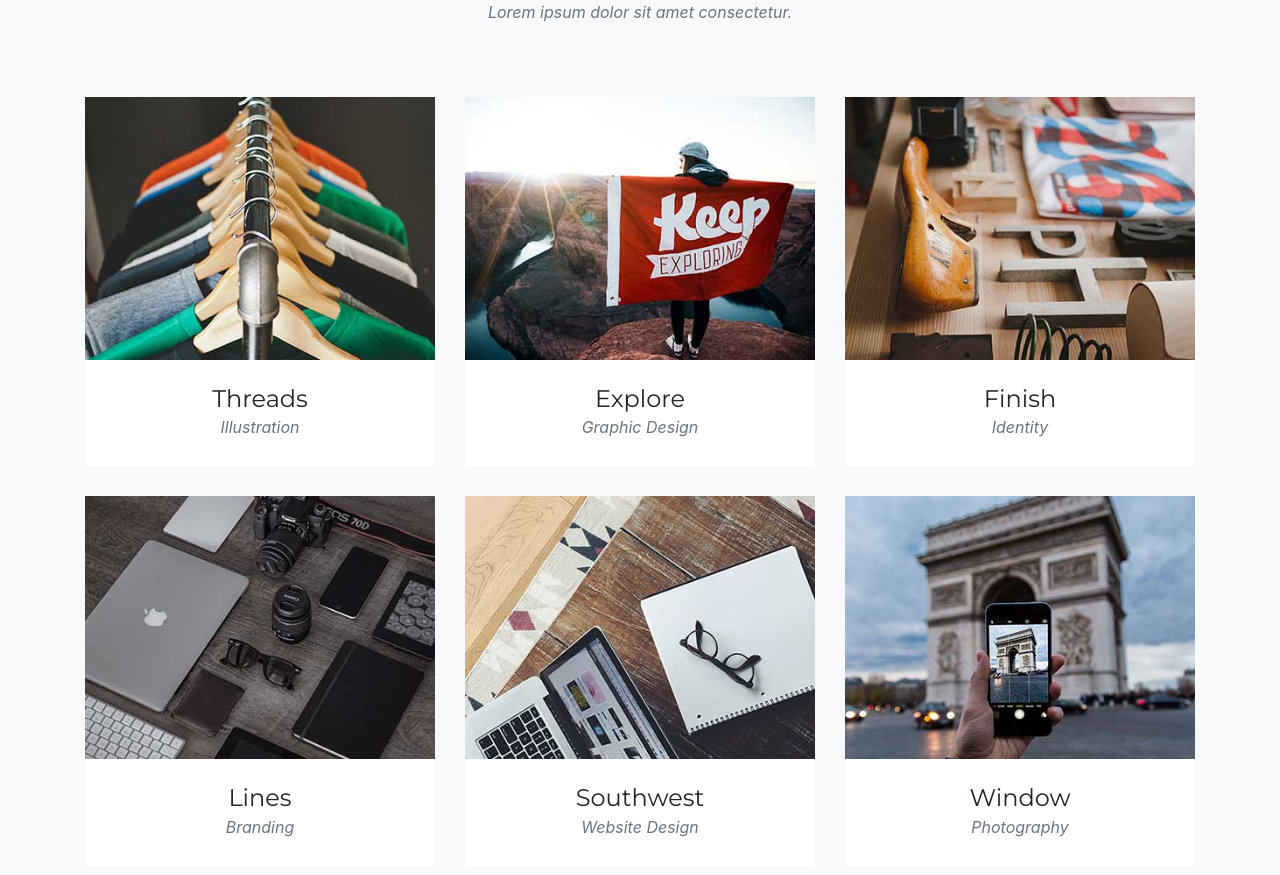
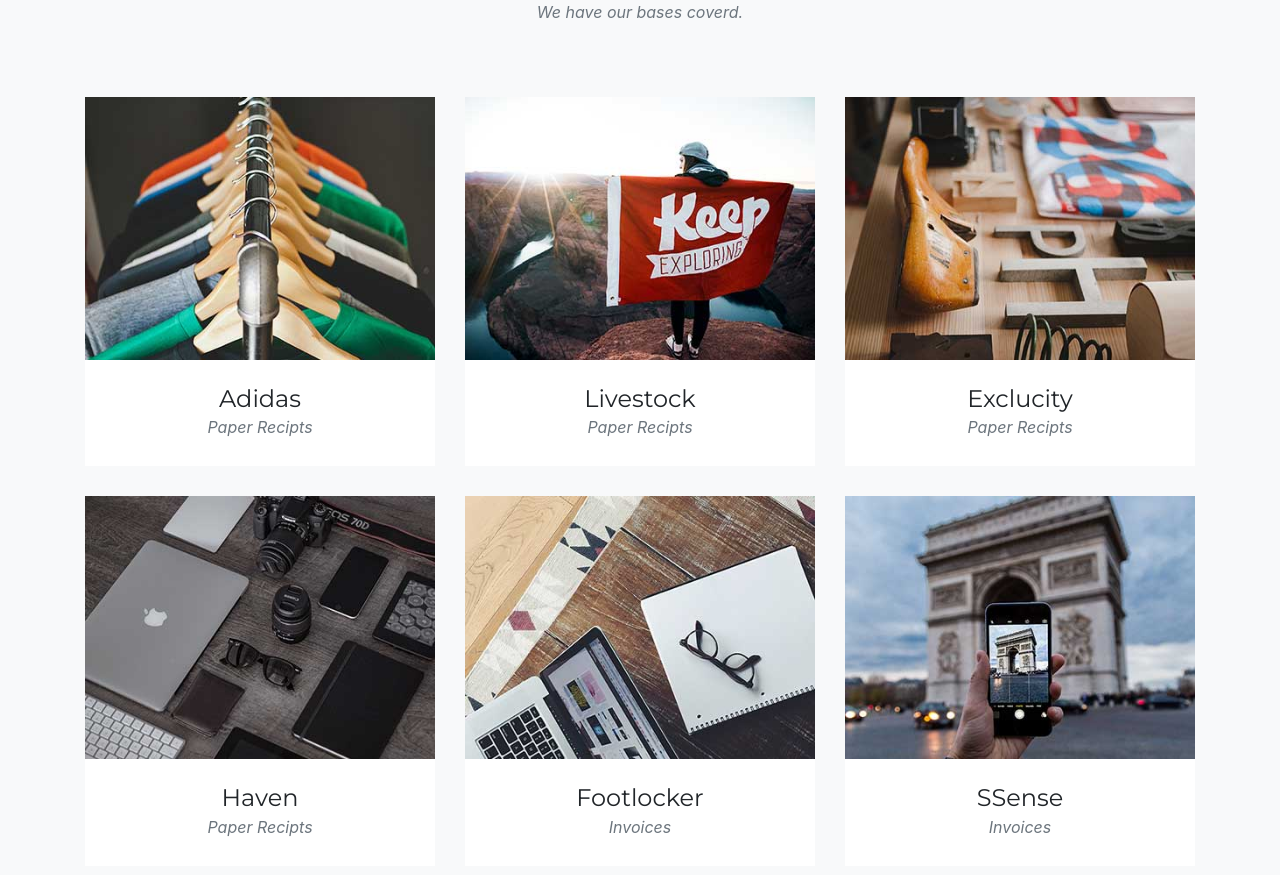
Before and after one commit to CAN-RR/CAN-RR.github.io, a website with bundled scripts: page index.html in a window 1280 px wide. Shown: the part 1532-2407 px from the top of the page. Built offline with nearby package versions, Linux system fonts and the light colour scheme; a web font is replaced by a local one.

Commit message:
changed portfolio

```diff
--- a/index.html
+++ b/index.html
@@ -109,7 +109,7 @@
       <div class="row">
         <div class="col-lg-12 text-center">
           <h2 class="section-heading text-uppercase">Portfolio</h2>
-          <h3 class="section-subheading text-muted">Lorem ipsum dolor sit amet consectetur.</h3>
+          <h3 class="section-subheading text-muted">We have our bases coverd.</h3>
         </div>
       </div>
       <div class="row">
@@ -123,8 +123,8 @@
             <img class="img-fluid" src="img/portfolio/01-thumbnail.jpg" alt="">
           </a>
           <div class="portfolio-caption">
-            <h4>Threads</h4>
-            <p class="text-muted">Illustration</p>
+            <h4>Adidas</h4>
+            <p class="text-muted">Paper Recipts</p>
           </div>
         </div>
         <div class="col-md-4 col-sm-6 portfolio-item">
@@ -137,8 +137,8 @@
             <img class="img-fluid" src="img/portfolio/02-thumbnail.jpg" alt="">
           </a>
           <div class="portfolio-caption">
-            <h4>Explore</h4>
-            <p class="text-muted">Graphic Design</p>
+            <h4>Livestock</h4>
+            <p class="text-muted">Paper Recipts</p>
           </div>
         </div>
         <div class="col-md-4 col-sm-6 portfolio-item">
@@ -151,8 +151,8 @@
             <img class="img-fluid" src="img/portfolio/03-thumbnail.jpg" alt="">
           </a>
           <div class="portfolio-caption">
-            <h4>Finish</h4>
-            <p class="text-muted">Identity</p>
+            <h4>Exclucity</h4>
+            <p class="text-muted">Paper Recipts</p>
           </div>
         </div>
         <div class="col-md-4 col-sm-6 portfolio-item">
@@ -165,8 +165,8 @@
             <img class="img-fluid" src="img/portfolio/04-thumbnail.jpg" alt="">
           </a>
           <div class="portfolio-caption">
-            <h4>Lines</h4>
-            <p class="text-muted">Branding</p>
+            <h4>Haven</h4>
+            <p class="text-muted">Paper Recipts</p>
           </div>
         </div>
         <div class="col-md-4 col-sm-6 portfolio-item">
@@ -179,8 +179,8 @@
             <img class="img-fluid" src="img/portfolio/05-thumbnail.jpg" alt="">
           </a>
           <div class="portfolio-caption">
-            <h4>Southwest</h4>
-            <p class="text-muted">Website Design</p>
+            <h4>Footlocker</h4>
+            <p class="text-muted">Invoices</p>
           </div>
         </div>
         <div class="col-md-4 col-sm-6 portfolio-item">
@@ -193,8 +193,8 @@
             <img class="img-fluid" src="img/portfolio/06-thumbnail.jpg" alt="">
           </a>
           <div class="portfolio-caption">
-            <h4>Window</h4>
-            <p class="text-muted">Photography</p>
+            <h4>SSense</h4>
+            <p class="text-muted">Invoices</p>
           </div>
         </div>
       </div>
```
